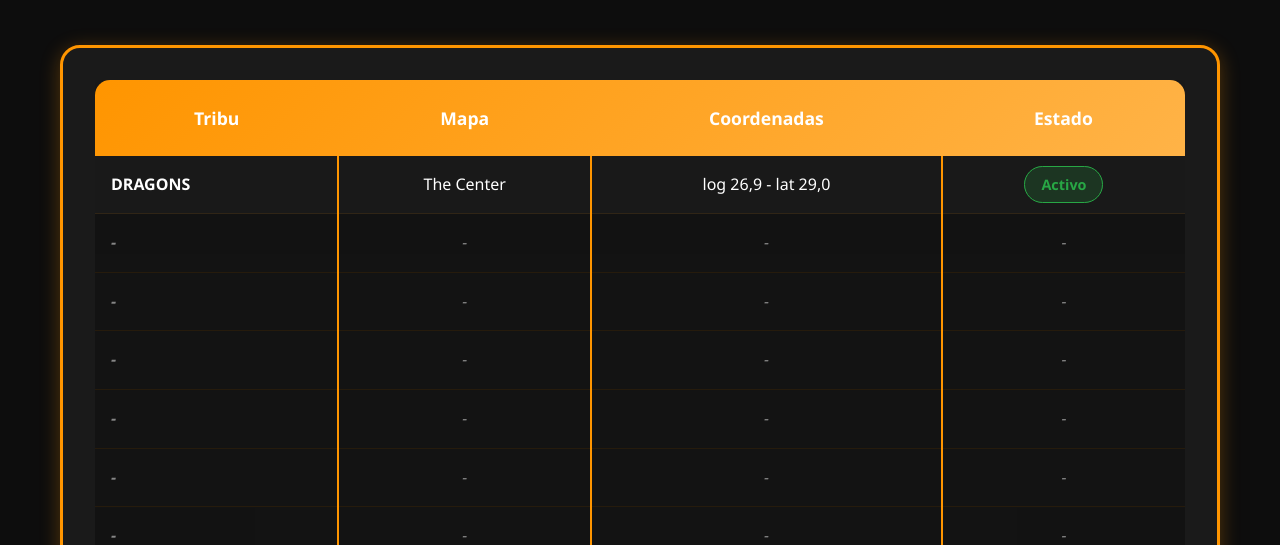
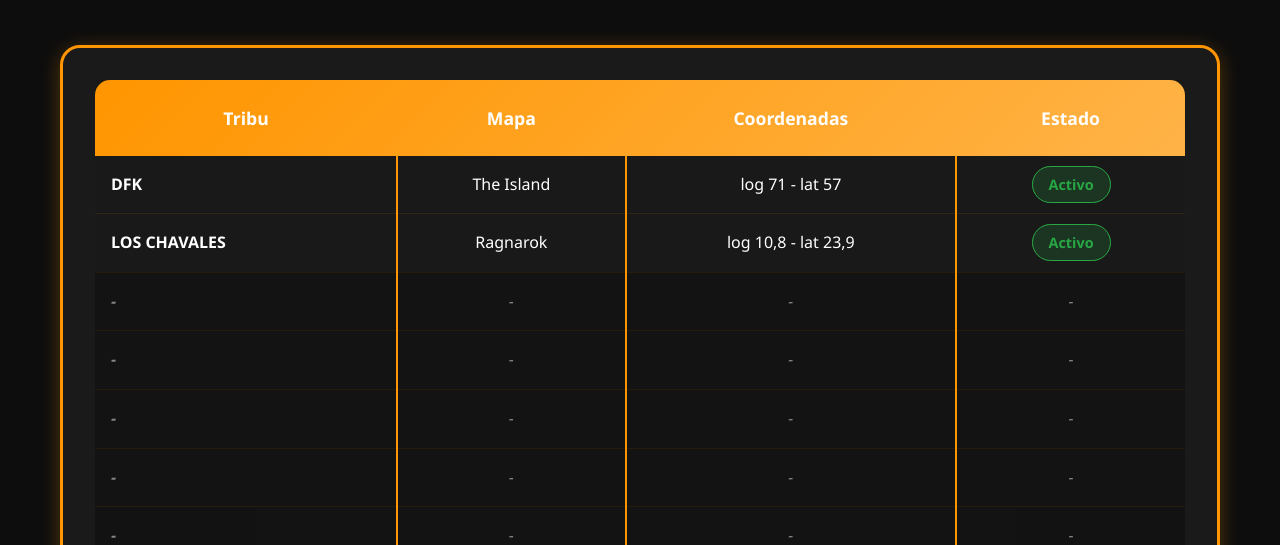
Before and after one commit to Douglas-GV/Aztec-Warriors, a plain HTML site: page Lista.html in a window 1280 px wide. Shown: the part 255-800 px from the top of the page. Drawn offline with Linux system fonts and the light colour scheme.

```diff
--- a/Lista.html
+++ b/Lista.html
@@ -63,16 +63,16 @@
                         </thead>
                         <tbody>
                             <tr>
-                                <td>DRAGONS</td>
-                                <td>The Center</td>
-                                <td>log 26,9 - lat 29,0</td>
+                                <td>DFK</td>
+                                <td>The Island</td>
+                                <td>log 71 - lat 57</td>
                                 <td><span class="status active">Activo</span></td>
                             </tr>
-                            <tr class="empty-row">
-                                <td>-</td>
-                                <td>-</td>
-                                <td>-</td>
-                                <td>-</td>
+                            <tr>
+                                <td>LOS CHAVALES</td>
+                                <td>Ragnarok</td>
+                                <td>log 10,8 - lat 23,9</td>
+                                <td><span class="status active">Activo</span></td>
                             </tr>
                             <!-- Filas vacías para futuras entradas -->
                             <tr class="empty-row">
```
